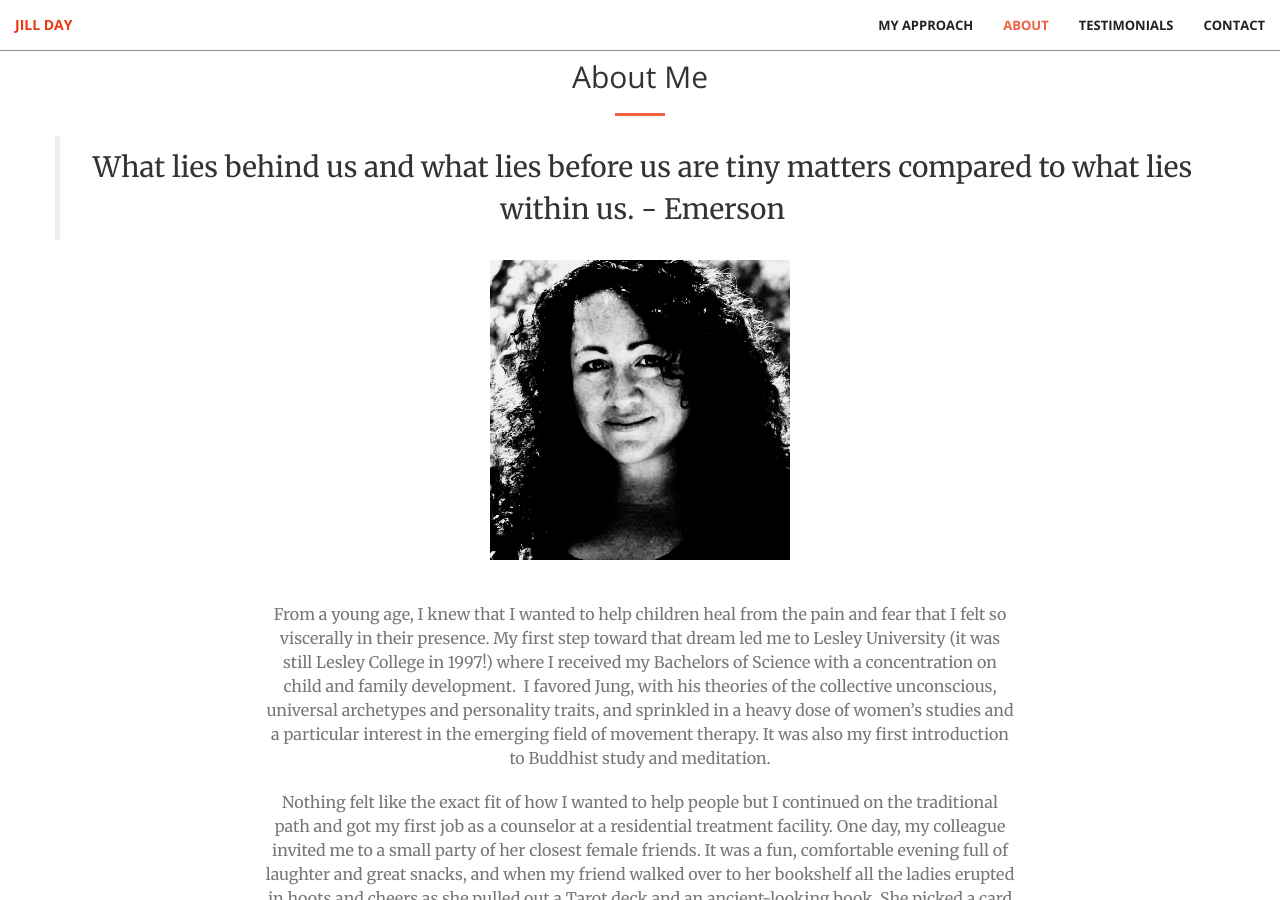
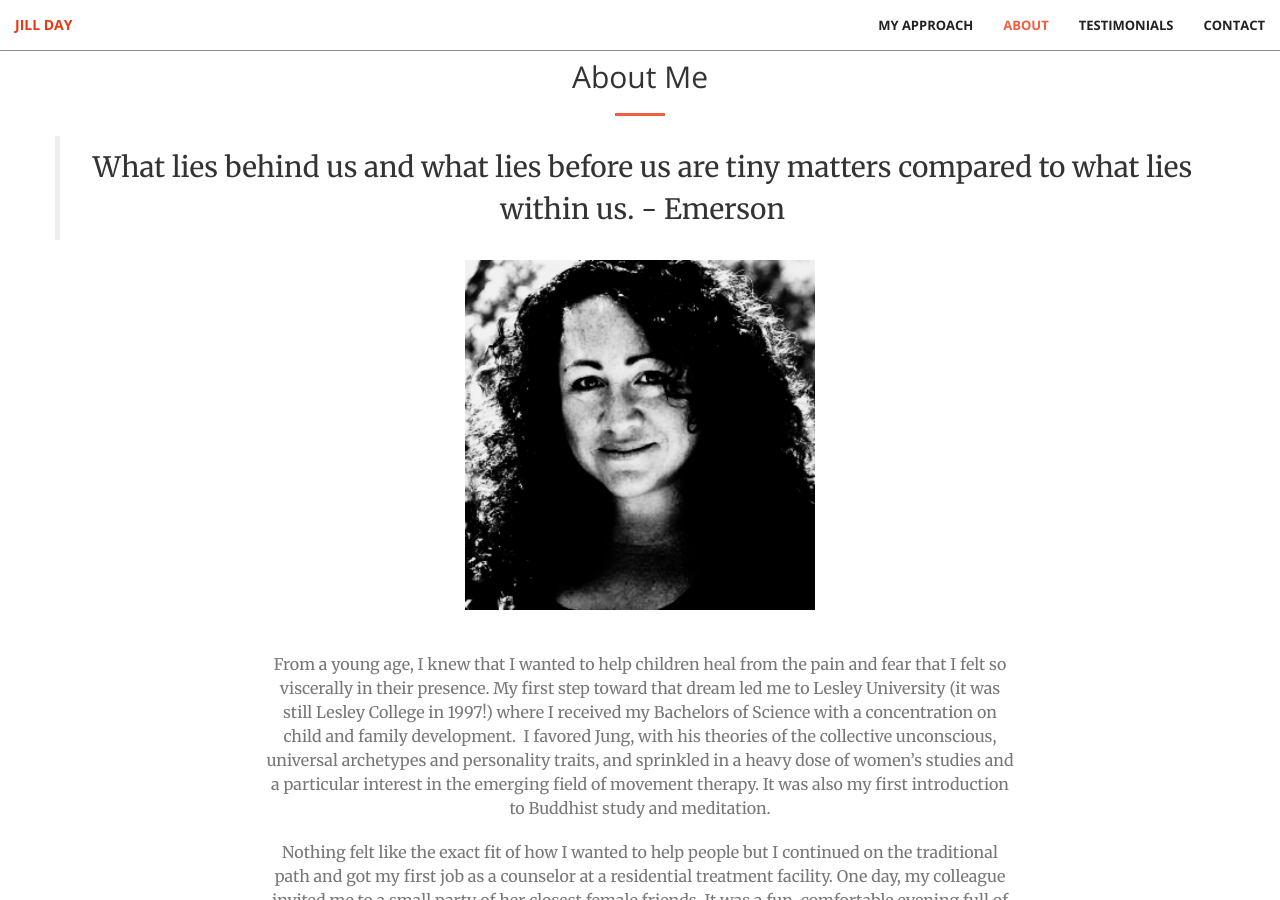
Before and after one commit to audreyshub/jilladay, a Jekyll site: the page built from index.html, in a window 1280 px wide and 900 px high, scrolled down 1590 px. Built offline with Jekyll 4.4.1, drawn with Linux system fonts in a browser that asks for light colours.

Commit message:
add photo size

```diff
--- a/_includes/about.html
+++ b/_includes/about.html
@@ -13,7 +13,7 @@
                 </blockquote>
             </div>
             <div class="col-lg-8 col-lg-offset-2 text-center">
-                <img src="../img/jill-day.jpg" alt="Jill Day photo" style="margin-bottom: 3em">
+                <img src="../img/jill-day.jpg" alt="Jill Day photo" width="350" height="350" style="margin-bottom: 3em">
                 <p class="text-muted">From a young age, I knew that I wanted to help children heal from the pain and fear that I felt so viscerally in their presence. My first step toward that dream led me to Lesley University (it was still Lesley College in 1997!) where I received my Bachelors of Science with a concentration on child and family development.  I favored Jung, with his theories of the collective unconscious, universal archetypes and personality traits, and sprinkled in a heavy dose of women’s studies and a particular interest in the emerging field of movement therapy. It was also my first introduction to Buddhist study and meditation.</p>
                 <p class="text-muted">Nothing felt like the exact fit of how I wanted to help people but I continued on the traditional path and got my first job as a counselor at a residential treatment facility.  One day, my colleague invited me to a small party of her closest female friends.  It was a fun, comfortable evening full of laughter and great snacks, and when my friend walked over to her bookshelf all the ladies erupted in hoots and cheers as she pulled out a Tarot deck and an ancient-looking book.  She picked a card for the woman next to her, flipped through the book, and began to read.</p>
                 <p class="text-muted">I’m not sure what emboldened me to speak up when I was surrounded by older women whom I’d just met, but before I knew it, I was adding specific details to the vague book passage. My friend’s mouth hung open and she quickly turned to the woman next to her and swore that she had never talked to me about her personal life. I nodded emphatically that it was true. But then my friend turned to me and questioned how I could possibly know the things I did. I shrugged, suddenly self-conscious, and gave my honest answer—I didn’t know, it was just something that I’d always been able to sense about some people, and didn’t know that it wasn’t the norm.  The rest of the women begged me to pull a card for them and give my impressions. A few years later I decided to get some formal training in Tarot at Regina Russell’s Tea Room.</p>
```
